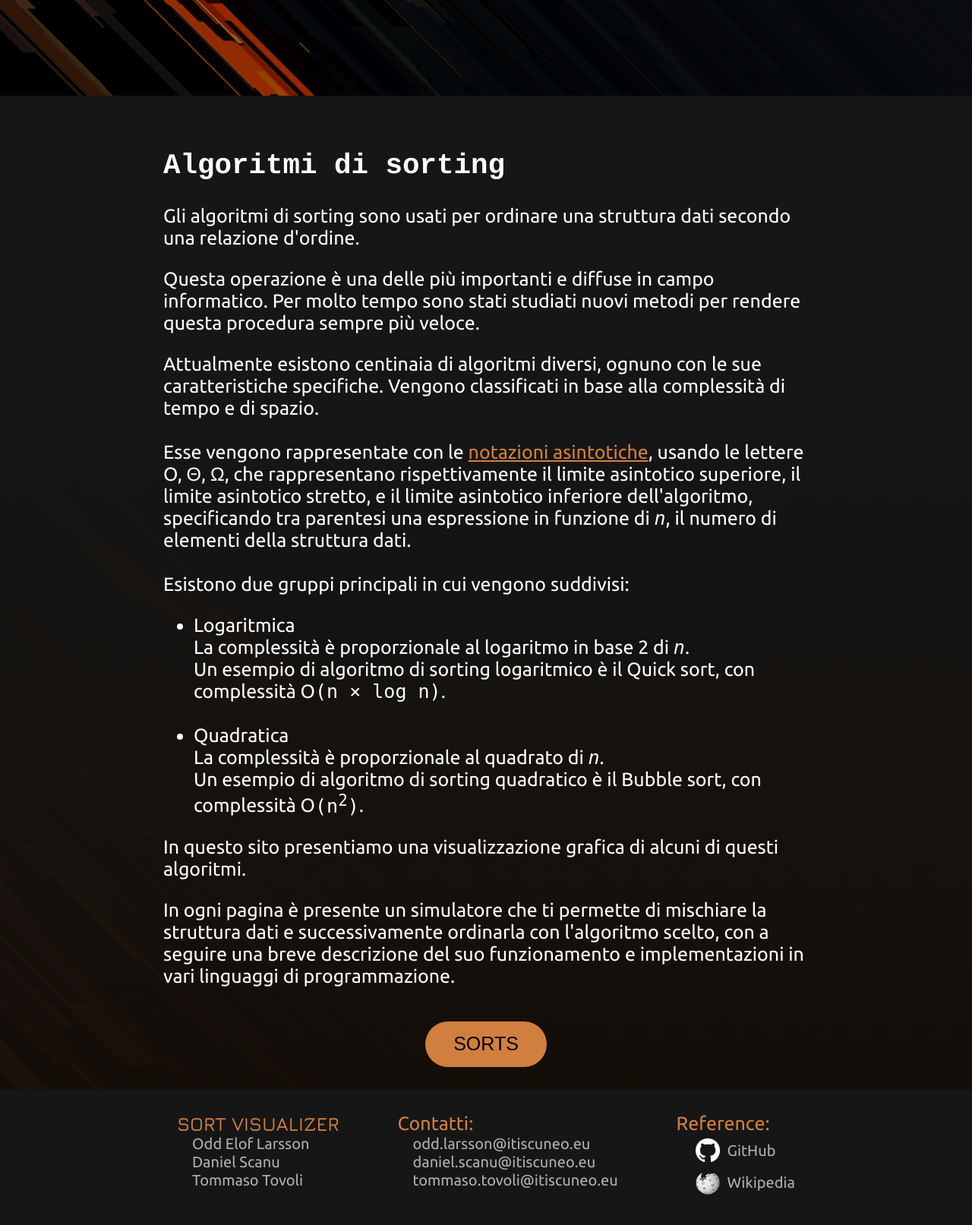
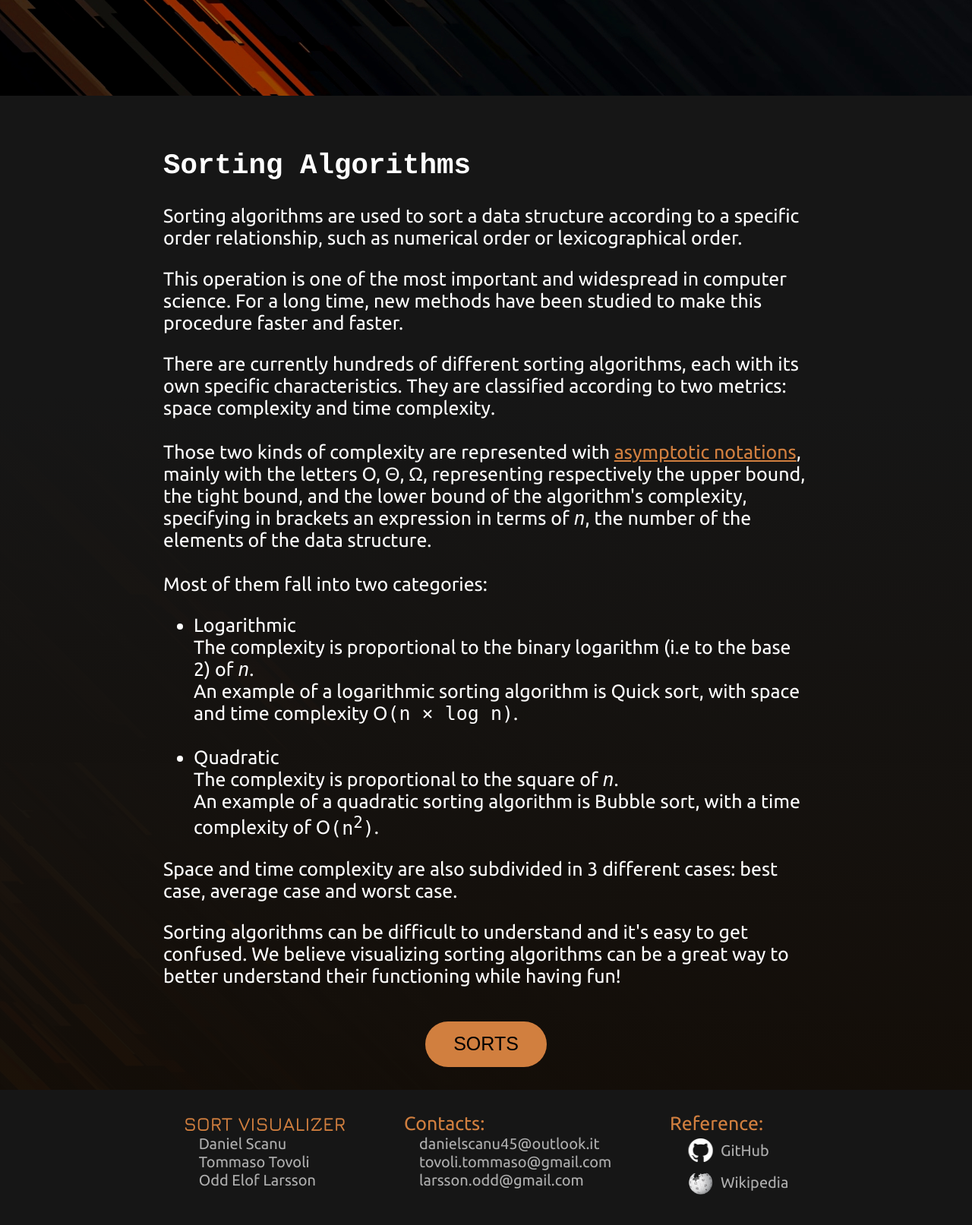
Before and after one commit to Myphz/sortvisualizer, a Flask app: page / in a window 1280 px wide. Shown: the part 596-2209 px from the top of the page at 76% size. Run offline with Flask 2, Linux system fonts and the light colour scheme; some web fonts are replaced.

Commit message:
Final enhancements and translations

```diff
--- a/static/css/base_sort.css
+++ b/static/css/base_sort.css
@@ -178,7 +178,6 @@ body {
     width: 5%;
     height: 10%;
     background: linear-gradient(0deg, rgba(22,22,22,1) 5%, rgba(210,210,210,1) 100%);
-    transition: 1s;
 }
 
 .element-red {
--- a/templates/index.html
+++ b/templates/index.html
@@ -9,38 +9,38 @@
 
     <div id="description-box">
         <h2 style="font-family: 'Electrolize', Courier, monospace;" data-aos="fade-down">
-            Algoritmi di sorting
+            Sorting Algorithms
         </h2>
         <div class="description-content">
-            <p data-aos="fade-left">Gli algoritmi di sorting sono usati per ordinare una struttura dati secondo una relazione d'ordine.</p>
+            <p data-aos="fade-left">Sorting algorithms are used to sort a data structure according to a specific order relationship, such as numerical order or lexicographical order.</p>
             <p data-aos="fade-right">
-            Questa operazione è una delle più importanti e diffuse in campo informatico.
-            Per molto tempo sono stati studiati nuovi metodi per rendere questa procedura sempre più veloce.
+                This operation is one of the most important and widespread in computer science.
+                For a long time, new methods have been studied to make this procedure faster and faster.
             </p>
             <p data-aos="fade-left">
-            Attualmente esistono centinaia di algoritmi diversi, ognuno con le sue caratteristiche specifiche.
-            Vengono classificati in base alla complessità di tempo e di spazio. <br><br>
-            Esse vengono rappresentate con le <a href="https://it.wikiversity.org/wiki/Complessit%C3%A0_asintotica" target="_blank">notazioni asintotiche</a>, usando le lettere O, <span class="symbol">Θ</span>, <span class="symbol">Ω</span>, che rappresentano
-            rispettivamente il limite asintotico superiore, il limite asintotico stretto, e il limite asintotico inferiore dell'algoritmo, specificando tra parentesi una espressione in funzione di
-            <code><var>n</var></code>, il numero di elementi della struttura dati.<br><br>
-            Esistono due gruppi principali in cui vengono suddivisi:
+            There are currently hundreds of different sorting algorithms, each with its own specific characteristics.
+            They are classified according to two metrics: space complexity and time complexity.<br><br>
+            Those two kinds of complexity are represented with <a href="https://www.programiz.com/dsa/asymptotic-notations#:~:text=Asymptotic%20notations%20are%20the%20mathematical,linear%20i.e.%20the%20best%20case." target="_blank">asymptotic notations</a>, mainly with the letters O, <span class="symbol">Θ</span>, <span class="symbol">Ω</span>, representing
+            respectively the upper bound, the tight bound, and the lower bound of the algorithm's complexity, specifying in brackets an expression in terms of
+            <code><var>n</var></code>, the number of the elements of the data structure.<br><br>
+            Most of them fall into two categories:
             </p>
             <ul>
-                <li data-aos="fade-right">Logaritmica<br>
-                La complessità è proporzionale al logaritmo in base 2 di <code><var>n</var></code>.<br>
-                Un esempio di algoritmo di sorting logaritmico è il Quick sort, con complessità O<code>(n × log n)</code>.<br><br>
+                <li data-aos="fade-right">Logarithmic<br>
+                    The complexity is proportional to the binary logarithm (i.e to the base 2) of <code><var>n</var></code>.<br>
+                    An example of a logarithmic sorting algorithm is Quick sort, with space and time complexity O<code>(n × log n)</code>.<br><br>
                 </li>
-                <li data-aos="fade-left">Quadratica<br>
-                La complessità è proporzionale al quadrato di <code><var>n</var></code>.<br>
-                Un esempio di algoritmo di sorting quadratico è il Bubble sort, con complessità O<code>(n<sup>2</sup>)</code>.<br>
+                <li data-aos="fade-left">Quadratic<br>
+                    The complexity is proportional to the square of <code><var>n</var></code>.<br>
+                    An example of a quadratic sorting algorithm is Bubble sort, with a time complexity of O<code>(n<sup>2</sup>)</code>.<br>
                 </li>
             </ul>
             <p data-aos="fade-right">
-            In questo sito presentiamo una visualizzazione grafica di alcuni di questi algoritmi.
+                Space and time complexity are also subdivided in 3 different cases: best case, average case and worst case.
             </p>
             <p data-aos="fade-left">
-            In ogni pagina è presente un simulatore che ti permette di mischiare la struttura dati e successivamente ordinarla con l'algoritmo scelto,
-            con a seguire una breve descrizione del suo funzionamento e implementazioni in vari linguaggi di programmazione.
+                Sorting algorithms can be difficult to understand and it's easy to get confused.
+                We believe visualizing sorting algorithms can be a great way to better understand their functioning while having fun!
             </p>
             <button id="sort-btn" class="ripple-sort-btn">SORTS</button>
         </div>
--- a/templates/parents/base.html
+++ b/templates/parents/base.html
@@ -23,11 +23,11 @@
             <a href="/" class="sidenav-title"><i class="material-icons icon">home</i> Home</a>
             <div id="sep"></div>
             <div class="sidenav-title"><i class="material-icons icon">sort</i> Sorts</div>
-            <div class="sidenav-subtitle">LOGARITMICI</div>
+            <div class="sidenav-subtitle">LOGARITHMIC</div>
             <a href="/quicksort" class="sidenav-element">Quick Sort</a>
             <a href="/mergesort" class="sidenav-element">Merge Sort</a>
             <a href="/heapsort" class="sidenav-element">Heap Sort</a>
-            <div class="sidenav-subtitle">QUADRATICI</div>
+            <div class="sidenav-subtitle">QUADRATIC</div>
             <a href="/bubblesort" class="sidenav-element">Bubble Sort</a>
             <a href="/selectionsort" class="sidenav-element">Selection Sort</a>
             <a href="/insertionsort" class="sidenav-element">Insertion Sort</a>
@@ -35,7 +35,7 @@
             <a href="/shakersort" class="sidenav-element">Shaker Sort</a>
             <a href="/oddevensort" class="sidenav-element">Odd Even Sort</a>
             <a href="/pancakesort" class="sidenav-element">Pancake Sort</a>
-            <div class="sidenav-subtitle">STRANI</div>
+            <div class="sidenav-subtitle">WEIRD</div>
             <a href="/bitonicsort" class="sidenav-element">Bitonic Sort</a>
             <a href="/radixsort" class="sidenav-element">Radix Sort</a>
             <a href="/shellsort" class="sidenav-element">Shell Sort</a>
@@ -57,15 +57,15 @@
         <div class="footer-container">
             <div class="footer-content" style="margin-left:0;">
                 <span class="footer-title" style="font-family: 'Jura', Courier, monospace;">SORT VISUALIZER</span><br>
-                &emsp;Odd Elof Larsson<br>
                 &emsp;Daniel Scanu<br>
-                &emsp;Tommaso Tovoli
+                &emsp;Tommaso Tovoli<br>
+                &emsp;Odd Elof Larsson
             </div>
             <div class="footer-content">
-                <span class="footer-title">Contatti:</span><br>
-                &emsp;odd.larsson@itiscuneo.eu<br>
-                &emsp;daniel.scanu@itiscuneo.eu<br>
-                &emsp;tommaso.tovoli@itiscuneo.eu
+                <span class="footer-title">Contacts:</span><br>
+                &emsp;danielscanu45@outlook.it<br>
+                &emsp;tovoli.tommaso@gmail.com<br>
+                &emsp;larsson.odd@gmail.com
             </div>
             <div class="footer-content">
                 <span class="footer-title">Reference:</span><br>
@@ -74,7 +74,7 @@
                     <span style="padding-left: 5px;">GitHub</span>
                 </a>
 
-                <a style="display: flex; align-items:center; text-decoration: none; color: #afafaf;" href="https://it.wikipedia.org/wiki/Algoritmo_di_ordinamento" target="_blank">
+                <a style="display: flex; align-items:center; text-decoration: none; color: #afafaf;" href="https://en.wikipedia.org/wiki/Sorting_algorithm" target="_blank">
                     &emsp;<img src="{{url_for('static', filename='images/Wikipedia_icon.png')}}" title="Wikipedia">
                     <span style="padding-left: 5px;">Wikipedia</span>
                 </a>
--- a/templates/parents/base_sort.html
+++ b/templates/parents/base_sort.html
@@ -47,12 +47,12 @@
 <div id="sort-cover">
     <div class="info-parent">
         <div class="sort-description">
-            <div style="font-family: 'Jura', Courier, monospace; font-size: 35px;">DESCRIZIONE</div>
+            <div style="font-family: 'Jura', Courier, monospace; font-size: 35px;">DESCRIPTION</div>
             {% block info %}
             {% endblock %}
         </div>
         <div class="table-box">
-            <div style="font-family: 'Jura', Courier, monospace; font-size: 35px;">COMPLESSITÀ</div>
+            <div style="font-family: 'Jura', Courier, monospace; font-size: 35px;">COMPLEXITY</div>
             <table class="sort-table" data-aos="flip-left">
                 <tr>
                     <th>
--- a/templates/sorts/bitonicsort.html
+++ b/templates/sorts/bitonicsort.html
@@ -13,11 +13,11 @@ Bitonic Sort
 Bitonic Sort is a sorting algorithm based on comparisons. It exploits binary sequences, so it can be applied only on data structures with number of elements equal to a power of 2.
 </p>
 <p data-aos="fade-right">
-The algorithm is made up of two parts. Initially, the data structure gets converted to a binary sequence, creating groups of ascending and descedning elements linked together.
+The algorithm is made up of two parts. Initially, the data structure gets converted to a binary sequence, creating groups of ascending and descending elements linked together.
 Next, the groups get merged with an algorithm similar to <a href="/mergesort">Merge Sort</a> until the data structure is sorted.
 </p>
 <p data-aos="fade-right">
-It can be implemented in numerous variants, iteratively or recursively, with different visualizations. Here the iterative version is presented.
+It can be implemented in numerous variants, iteratively or recursively, with different visualizations. This visualization shows an iterative version.
 </p>
 {% endblock %}
 
--- a/templates/sorts/bogosort.html
+++ b/templates/sorts/bogosort.html
@@ -10,8 +10,8 @@ Bogo Sort
 
 {% block info %}
 <p data-aos="fade-right">
-The Bogo Sort algorithm (also called Stupid Sort) is an iterative sorting algorithm particularly inefficient. It's based on randomly shufflying the elements of the data structure and then check if they are ordered.
-If not, repeat this process.
+Bogo Sort (also called Stupid Sort) is an iterative sorting algorithm particularly inefficient. It's based on randomly shufflying the elements of the data structure and then checking if they are correctly sorted.
+If not, repeat the process.
 </p>
 <p data-aos="fade-right">
 It is a probabilistic algorithm. It can be proven mathematically that it will arrive at the solution on average in about <var>n x n!</var> iterations, while the worst case performance is not measurable.
--- a/templates/sorts/bubblesort.html
+++ b/templates/sorts/bubblesort.html
@@ -10,15 +10,15 @@ Bubble Sort
 
 {% block info %}
 <p data-aos="fade-right">
-The Bubble Sort is an iterative sorting algorithm that imitates the movement of bubbles in sparkling water.
+Bubble Sort is an iterative sorting algorithm that imitates the movement of bubbles in sparkling water.
 The bubbles represents the elements of the data structure.
 </p>
 <p data-aos="fade-right">
-The bigger bubbles reach the top faster than smaller bubbles, and this algorithm works in the same way. It iterates for all the data structure and compares the current element with the next one,
+The bigger bubbles reach the top faster than smaller bubbles, and this algorithm works in the same way. It iterates through the data structure and for each cycle compares the current element with the next one,
 swapping them if they are in the wrong order.
 </p>
 <p data-aos="fade-right">
-It's a simple algorithm to implement, but not much efficient: on average, quadratic sorting algorithms with the same time complexity such as <a href="/selectionsort">Selection Sort</a> or <a href="/insertionsort">Insertion Sort</a> are more efficient.<br>
+It's a simple algorithm to implement, but not much efficient: on average, quadratic sorting algorithms with the same time complexity such as <a href="/selectionsort">Selection Sort</a> or <a href="/insertionsort">Insertion Sort</a> perform better.<br>
 It has several variants to improve its performances, such as <a href="/shakersort">Shaker Sort</a>, <a href="/oddevensort">Odd Even Sort</a> and <a href="/combsort">Comb Sort</a>.
 </p>
 {% endblock %}
--- a/templates/sorts/combsort.html
+++ b/templates/sorts/combsort.html
@@ -10,8 +10,8 @@ Comb Sort
 
 {% block info %}
 <p data-aos="fade-right">
-Comb Sort is a sorting algorithm really similar to <a href="/bubblesort">Bubble Sort</a>. It improves a lot its performances by removing the "turtles", that is the small elements placed near the end of the data structure that slowed
-a lot the Bubble Sort.
+Comb Sort is a sorting algorithm really similar to <a href="/bubblesort">Bubble Sort</a>. It highly improves its performances by removing the "turtles", that is the small elements placed near the end of the data structure that slows down
+a lot the performances of Bubble Sort.
 </p>
 <p data-aos="fade-right">
 Bubble Sort is based on comparing adjacent elements, so with a distance of 1. Comb Sort increases this distance using a shrink factor <var>k</var> (usually with a value of 1.3).
--- a/templates/sorts/gnomesort.html
+++ b/templates/sorts/gnomesort.html
@@ -11,7 +11,7 @@ Gnome Sort
 {% block info %}
 <p data-aos="fade-right">
 Gnome Sort is a sorting algorithm really similar to <a href="/insertionsort">Insertion sort</a>. Gnome Sort is based on dividing the data structure in two sublists: a sorted one, and an unsorted one.
-For every cycle, the algorithm picks the first element of the unsorted sublist and moves it with successive swaps to the right position in the sorted sublist.
+For every cycle, the algorithm picks an element of the unsorted sublist and moves it with sequential swaps to the right position in the sorted sublist.
 </p>
 <p data-aos="fade-right">
 The main difference from the Insertion Sort is that the implementation doesn't require nested loops. Like the Insertion Sort, this algorithm is more efficient on small data structures almost sorted.
--- a/templates/sorts/mergesort.html
+++ b/templates/sorts/mergesort.html
@@ -10,7 +10,7 @@ Merge Sort
 
 {% block info %}
 <p data-aos="fade-right">
-The Merge Sort is a sorting algorithm based on the Divide et Impera technique, like <a href="/quicksort">Quick sort</a>.
+Merge Sort is a sorting algorithm based on the Divide et Impera technique, like <a href="/quicksort">Quick sort</a>.
 It can be implemented iteratively or recursively, using the Top-Down and Bottom-Up algorithms respectively.
 We represented the first one.
 </p>
--- a/templates/sorts/oddevensort.html
+++ b/templates/sorts/oddevensort.html
@@ -10,7 +10,7 @@ Odd Even Sort
 
 {% block info %}
 <p data-aos="fade-right">
-Odd Even Sort (also known as Brick Sort) is a sorting in-placed algorithm based on comparisons. It divides the data structure in pairs made up of elements with even indeces and
+Odd Even Sort (also known as Brick Sort) is a sorting in-place algorithm based on comparisons. It splits the data structure in pairs made up of elements with even indeces and
 odd indeces respectively.
 </p>
 <p data-aos="fade-right">
--- a/templates/sorts/radixsort.html
+++ b/templates/sorts/radixsort.html
@@ -11,11 +11,13 @@ Radix Sort
 {% block info %}
 <p data-aos="fade-right">
 Radix Sort is a sorting algorithm that doesn't use comparisons. Its complexity depends, in addition to the number of elements, by a value k, representing the mean of the number of digits of the elements.
-It sorts the data structure by position, starting from the least significant digit (LSD) or most significan digit (MSD) of the number.
+</p>
+<p data-aos="fade-right">
+It sorts the data structure by position, starting from the least significant digit (LSD) or from the most significant digit (MSD) of the number.
 The algorithm divides the structure in groups, called "buckets", equal to the radix of the numbers in quantity.
 </p>
 <p data-aos="fade-right">
-It's a particular sorting algorithm really different from the others. It's not based on comparisons, but it's based on the digits of the number, so it's only applicable on whole numbers.
+It's a particular sorting algorithm really different from the others as it is not based on comparisons, but on the digits of the number instead, so it's only applicable on whole numbers.
 It can be faster than other logarithmic sorting algorithms on big data structures, but it's not widely used due to its limitations.
 </p>
 {% endblock %}
--- a/templates/sorts/selectionsort.html
+++ b/templates/sorts/selectionsort.html
@@ -11,10 +11,10 @@ Selection Sort
 {% block info %}
 <p data-aos="fade-right">
 Selection Sort is an iterative and in-place sorting algorithm that divides the data structure in two sublists: the ordered one, and the unordered one.
-The algorithm loops for all the elements of the data structure and for every cycle, it picks the smallest element of the unordered sublist and puts it at the head of the sorted sublist, progressively filling it.
+The algorithm loops for all the elements of the data structure and for every cycle picks the smallest element of the unordered sublist and adds it to the sorted sublist, progressively filling it.
 </p>
 <p data-aos="fade-right">
-It's a really simple and intuitive algorithm that does not require additional memory, but it's not much efficient on big data structures due to its quadratic time complexity.
+It's a really simple and intuitive algorithm that does not require additional memory, but it's not really efficient on big data structures due to its quadratic time complexity.
 </p>
 <p data-aos="fade-right">
 This algorithm has been upgraded and enhanced in several variants such as <a href="/heapsort">Heap Sort</a>.
--- a/templates/sorts/shellsort.html
+++ b/templates/sorts/shellsort.html
@@ -13,7 +13,8 @@ Shell Sort
 Shell Sort is one of the oldest sorting algorithms and it's an extension of the <a href="/insertionsort">Insertion Sort</a>. This algorithm is fast and easy to implement, but it's hard to measure its performances.
 </p>
 <p data-aos="fade-right">
-The Shell Sort algorithm starts by comparing the elements distant from each other and then progressively reduce the distance. By starting with the more distant elements, it optimizes the performances of the Insertion Sort algorithm.
+Unlike Insertion Sort, Shell Sort starts by comparing the elements distant from each other by a certain gap that gets progressively decreased. By starting with the most distant elements, it can optimize performances
+as it's not limited by just comparing two adjacent elements.
 </p>
 {% endblock %}
 
```
Also changed, not shown: templates/sorts/insertionsort.html (+4 -4 lines), templates/sorts/quicksort.html (+4 -4 lines), templates/sorts/shakersort.html (+8 -6 lines).
